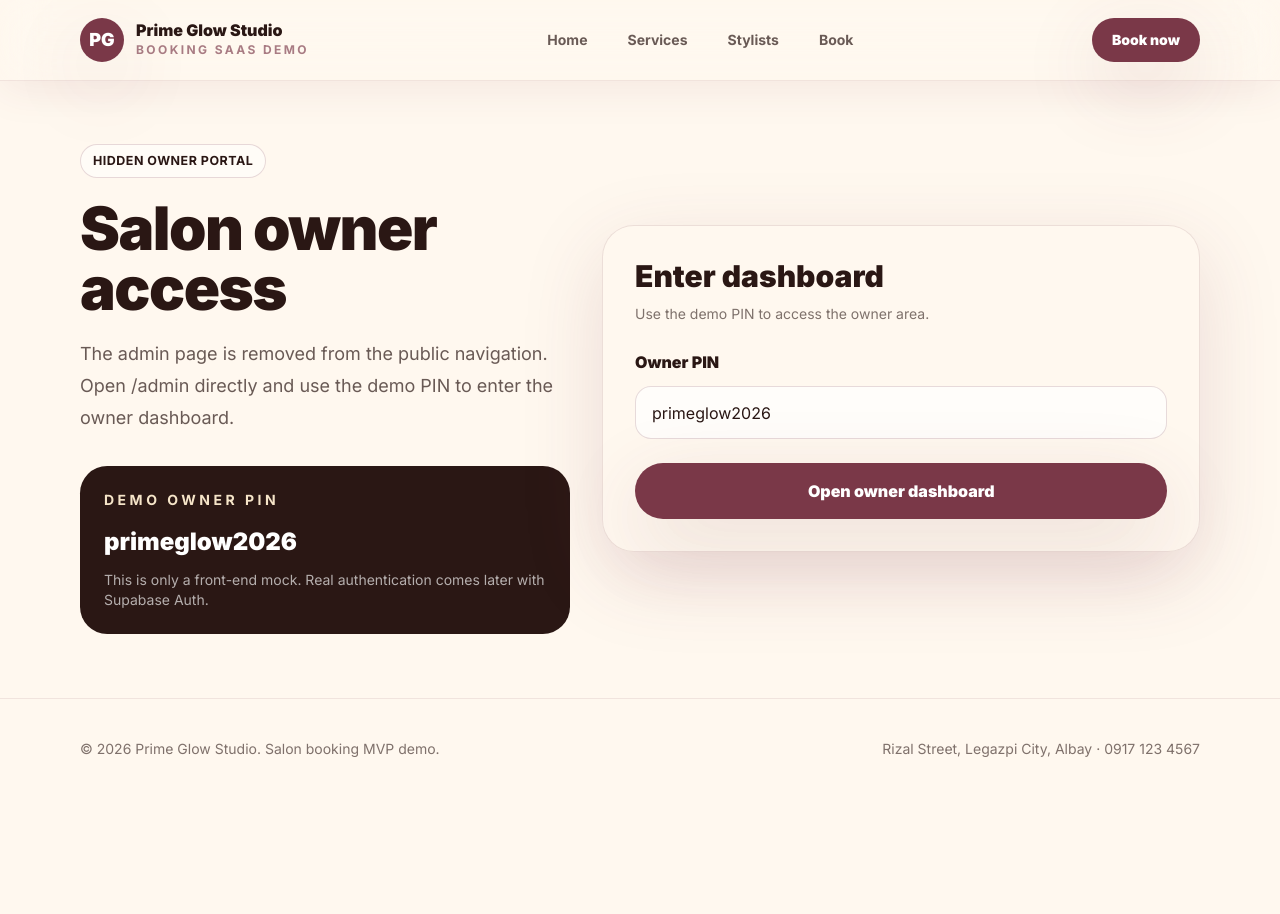
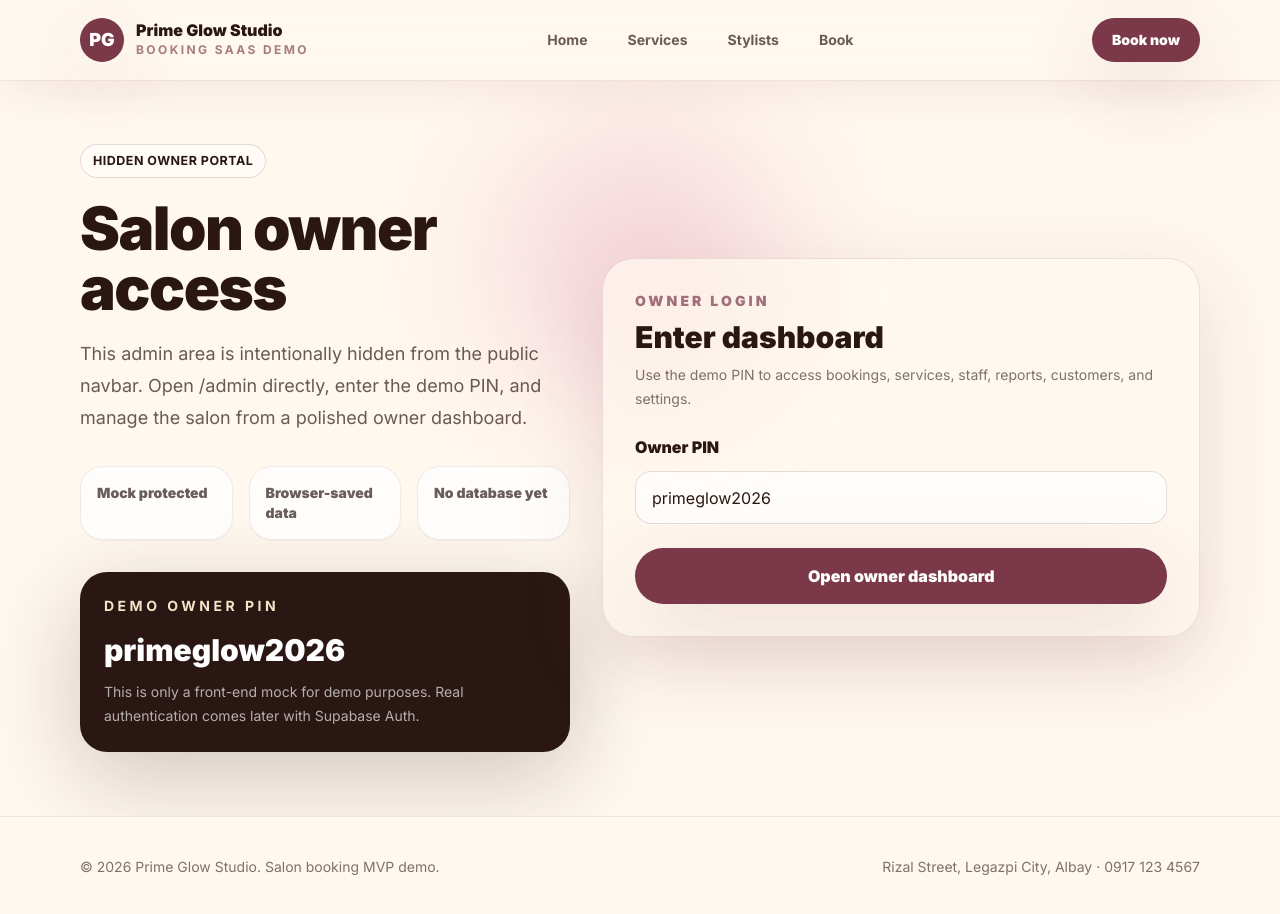
Before and after one commit to tan15hacks/Saas-Salon-Barber-Booking-System, a Next.js app: page /admin in a window 1280 px wide. Shown: the top 914 px of the page. Before the commit the page ends 800 px from the top, so only its background shows below. Built offline with nearby package versions, Linux system fonts and the light colour scheme.

Commit message:
Polish hidden admin login gate

```diff
--- a/components/admin/AdminLoginGate.tsx
+++ b/components/admin/AdminLoginGate.tsx
@@ -44,30 +44,39 @@ export function AdminLoginGate({ children }: AdminLoginGateProps) {
 
   if (!isAllowed) {
     return (
-      <section className="py-12 md:py-16">
+      <section className="relative overflow-hidden py-12 md:py-16">
+        <div className="absolute left-1/2 top-10 -z-10 h-72 w-72 -translate-x-1/2 rounded-full bg-blush blur-3xl" />
         <div className="salon-container grid gap-8 lg:grid-cols-[0.9fr_1.1fr] lg:items-center">
           <div>
             <span className="badge">Hidden owner portal</span>
             <h1 className="mt-5 text-5xl font-black leading-tight tracking-tight md:text-6xl">Salon owner access</h1>
             <p className="mt-5 max-w-2xl text-lg leading-8 text-espresso/70">
-              The admin page is removed from the public navigation. Open /admin directly and use the demo PIN to enter the owner dashboard.
+              This admin area is intentionally hidden from the public navbar. Open /admin directly, enter the demo PIN, and manage the salon from a polished owner dashboard.
             </p>
-            <div className="mt-8 rounded-[1.7rem] bg-espresso p-6 text-white">
+
+            <div className="mt-8 grid gap-4 sm:grid-cols-3">
+              {["Mock protected", "Browser-saved data", "No database yet"].map((item) => (
+                <div key={item} className="rounded-[1.4rem] border border-rosewood/10 bg-white/75 p-4 text-sm font-black text-espresso/70 shadow-sm">{item}</div>
+              ))}
+            </div>
+
+            <div className="mt-8 rounded-[1.7rem] bg-espresso p-6 text-white shadow-[0_25px_90px_rgba(42,23,20,0.22)]">
               <p className="text-sm font-bold uppercase tracking-[0.25em] text-champagne">Demo owner PIN</p>
-              <p className="mt-4 text-2xl font-black">{OWNER_PIN}</p>
-              <p className="mt-3 text-sm text-white/65">This is only a front-end mock. Real authentication comes later with Supabase Auth.</p>
+              <p className="mt-4 text-3xl font-black">{OWNER_PIN}</p>
+              <p className="mt-3 text-sm leading-6 text-white/65">This is only a front-end mock for demo purposes. Real authentication comes later with Supabase Auth.</p>
             </div>
           </div>
 
           <form onSubmit={handleSubmit} className="glass-card rounded-[2rem] p-6 md:p-8">
-            <h2 className="text-3xl font-black">Enter dashboard</h2>
-            <p className="mt-2 text-sm leading-6 text-espresso/60">Use the demo PIN to access the owner area.</p>
+            <p className="text-sm font-black uppercase tracking-[0.22em] text-rosewood/70">Owner login</p>
+            <h2 className="mt-2 text-3xl font-black">Enter dashboard</h2>
+            <p className="mt-2 text-sm leading-6 text-espresso/60">Use the demo PIN to access bookings, services, staff, reports, customers, and settings.</p>
             <label className="mt-6 block font-black">
               Owner PIN
               <input value={pin} onChange={(event) => setPin(event.target.value)} className="input-field mt-3 font-normal" />
             </label>
             {error ? <p className="mt-4 rounded-2xl bg-red-100 px-4 py-3 text-sm font-bold text-red-700">{error}</p> : null}
-            <button className="mt-6 w-full rounded-full bg-rosewood px-6 py-4 font-black text-white shadow-soft transition hover:-translate-y-0.5 hover:bg-espresso">
+            <button className="mt-6 w-full rounded-full bg-rosewood px-6 py-4 font-black text-white shadow-soft transition hover:-translate-y-0.5 hover:bg-espresso active:scale-95">
               Open owner dashboard
             </button>
           </form>
@@ -79,7 +88,7 @@ export function AdminLoginGate({ children }: AdminLoginGateProps) {
   return (
     <>
       <div className="salon-container mt-8 flex justify-end">
-        <button type="button" onClick={handleLogout} className="rounded-full bg-espresso px-5 py-3 text-sm font-black text-white transition hover:-translate-y-0.5 hover:bg-rosewood">
+        <button type="button" onClick={handleLogout} className="rounded-full bg-espresso px-5 py-3 text-sm font-black text-white transition hover:-translate-y-0.5 hover:bg-rosewood active:scale-95">
           Logout owner
         </button>
       </div>
```
